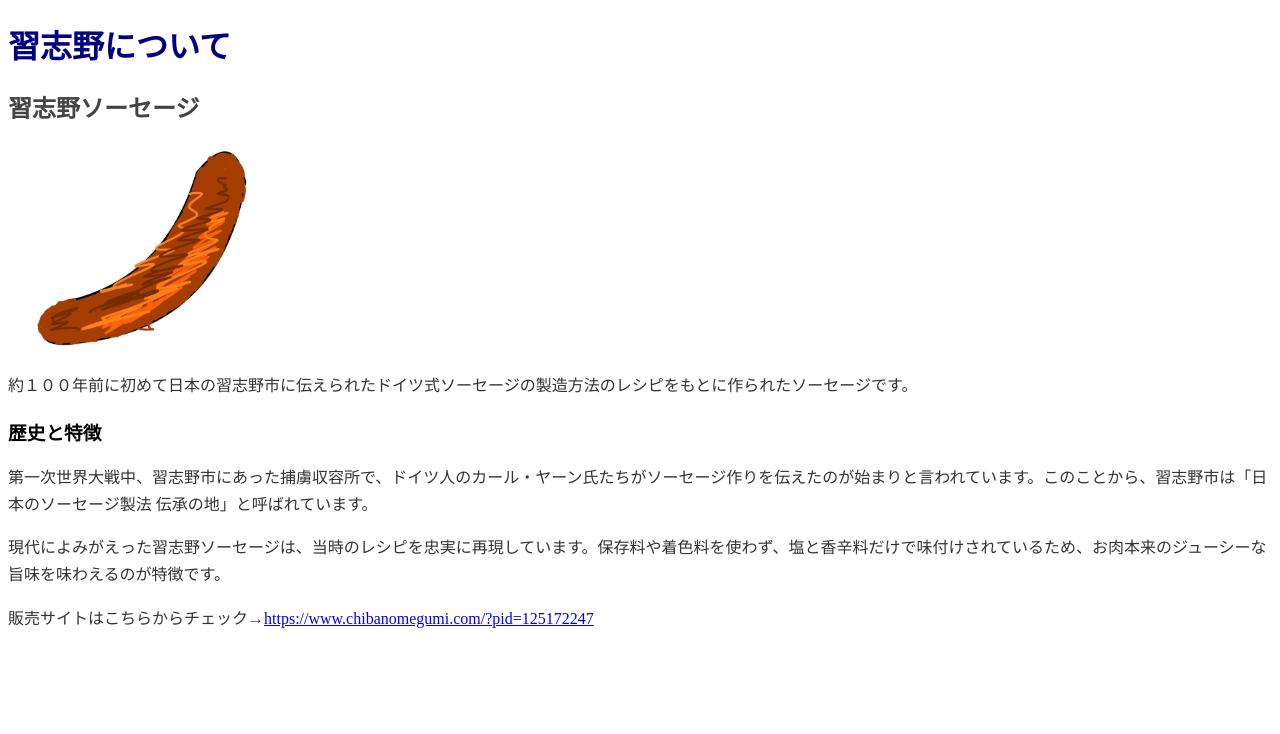
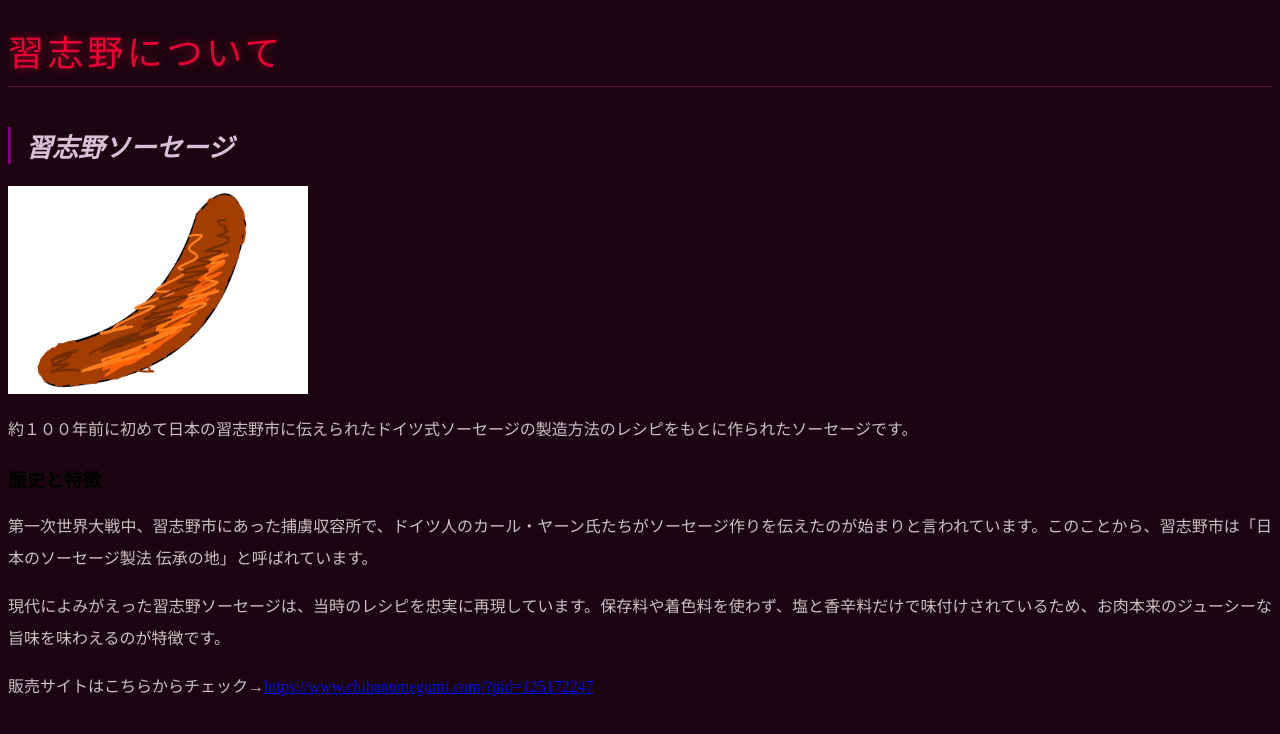
Before and after one commit to towahaha/e2a-kadai01.github.io, a plain HTML site: page index.html in a window 1280 px wide. Drawn offline with Linux system fonts and the light colour scheme.

Commit message:
Update narasino01.css

```diff
--- a/narasino01.css
+++ b/narasino01.css
@@ -1,21 +1,36 @@
 @charset "UTF-8";
 
-h1 {
-    /* <h1>（メインの見出し）のスタイル */
-    color: navy;         /* 文字色：ネイビー（紺色） */
-    font-size: 32px;     /* 文字サイズ：32ピクセル */
-    font-weight: bold;   /* 文字の太さ：太字 */
+/* ページ全体の背景：漆黒に近い紫 */
+body {
+    background-color: #1a0510; /* 非常に暗い紫がかった黒 */
+    font-family: "Yu Mincho", "Hiragino Mincho ProN", serif; /* 繊細な明朝体 */
 }
 
-h2 {
-    /* <h2>（小見出し）のスタイル */
-    color: #444;         /* 文字色：濃い灰色 */
-    font-size: 24px;     /* 文字サイズ：24ピクセル */
+/* h1（メインの見出し）：情熱的な赤と光彩 */
+h1 {
+    color: #e60033;          /* 文字色：鮮やかな深紅 */
+    font-size: 36px;         /* 少し大きめに強調 */
+    font-weight: normal;     /* あえて太くしすぎず、繊細さを残す */
+    letter-spacing: 0.1em;   /* 文字間隔を広げてゆったりと */
+    text-shadow: 0 0 10px rgba(230, 0, 51, 0.6); /* 淡く赤く光らせる */
+    border-bottom: 1px solid #551a2a; /* 下にうっすらと線を引く */
+    padding-bottom: 10px;
 }
 
+/* h2（小見出し）：妖艶な紫 */
+h2 {
+    color: #d8bfd8;          /* 文字色：淡い紫（シスル） */
+    font-size: 26px;
+    font-style: italic;      /* 斜体にして動きをつける */
+    border-left: 3px solid #800080; /* 左側に紫のアクセント */
+    padding-left: 15px;      /* アクセントとの距離 */
+    margin-top: 40px;        /* 上の要素との間隔を空ける */
+}
+
+/* p（段落）：闇に浮かぶ白煙のようなグレー */
 p {
-    /* <p>（段落）のスタイル */
-    color: #333;         /* 文字色：濃い灰色（※元の指示はピンクでしたがコードは灰色です） */
-    font-size: 16px;     /* 文字サイズ：16ピクセル */
-    line-height: 1.7;    /* 行の高さ：1.7倍（読みやすくする） */
+    color: #ccc0c5;          /* 文字色：ほんのり赤みのあるグレー */
+    font-size: 16px;
+    line-height: 2.0;        /* 行間をかなり広く取り、余韻を持たせる */
+    text-align: justify;     /* 両端揃えで整える */
 }
```
